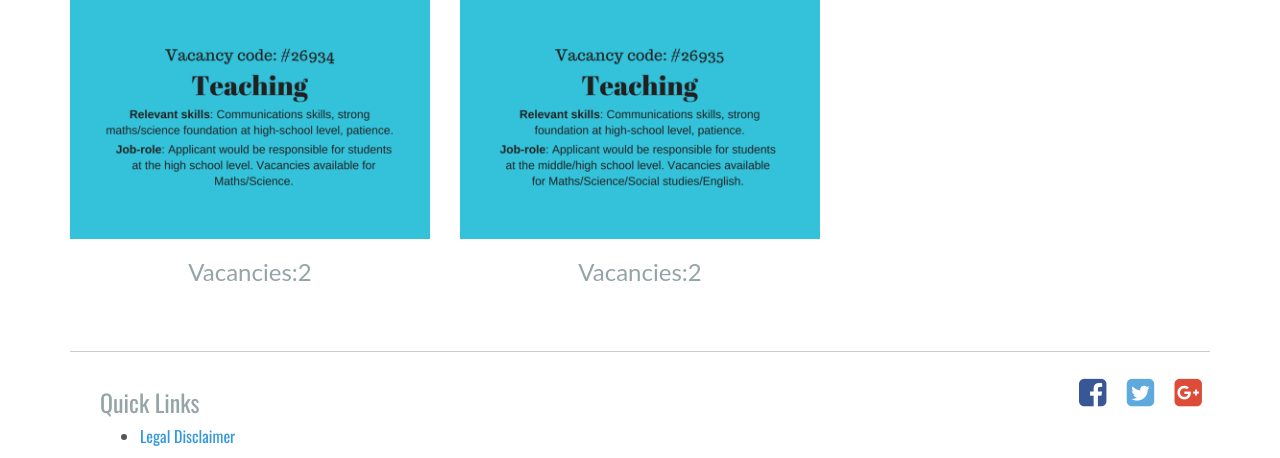
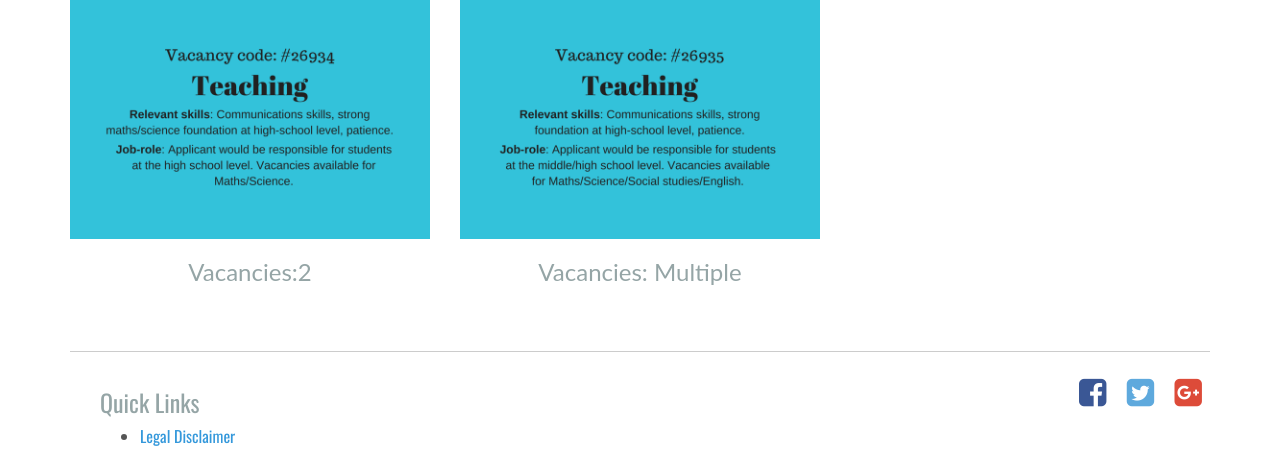
Before and after one commit to analyticalmonk/skifer_code, a Django app: template templates/jobs.html in a window 1280 px wide. Shown: the part 949-1407 px from the top of the page. Run offline with Django 3.2, Linux system fonts and the light colour scheme; the template is opened without the code that fills it, so the values that code supplies are empty; some libraries are stand-ins or nearby versions.

Commit message:
Minor changes to the new vacancy

```diff
--- a/templates/jobs.html
+++ b/templates/jobs.html
@@ -177,7 +177,7 @@
                     <img src="{%static './img/vacancy5.png'%}" class="img-responsive " alt="" />
                     <!-- Path for image to display -->
                 </a>
-                <h3>Vacancies:2</h3>
+                <h3>Vacancies: Multiple </h3>
                 <h5></h5>
             </div>
 
```
Also changed, not shown: 1 other file.
